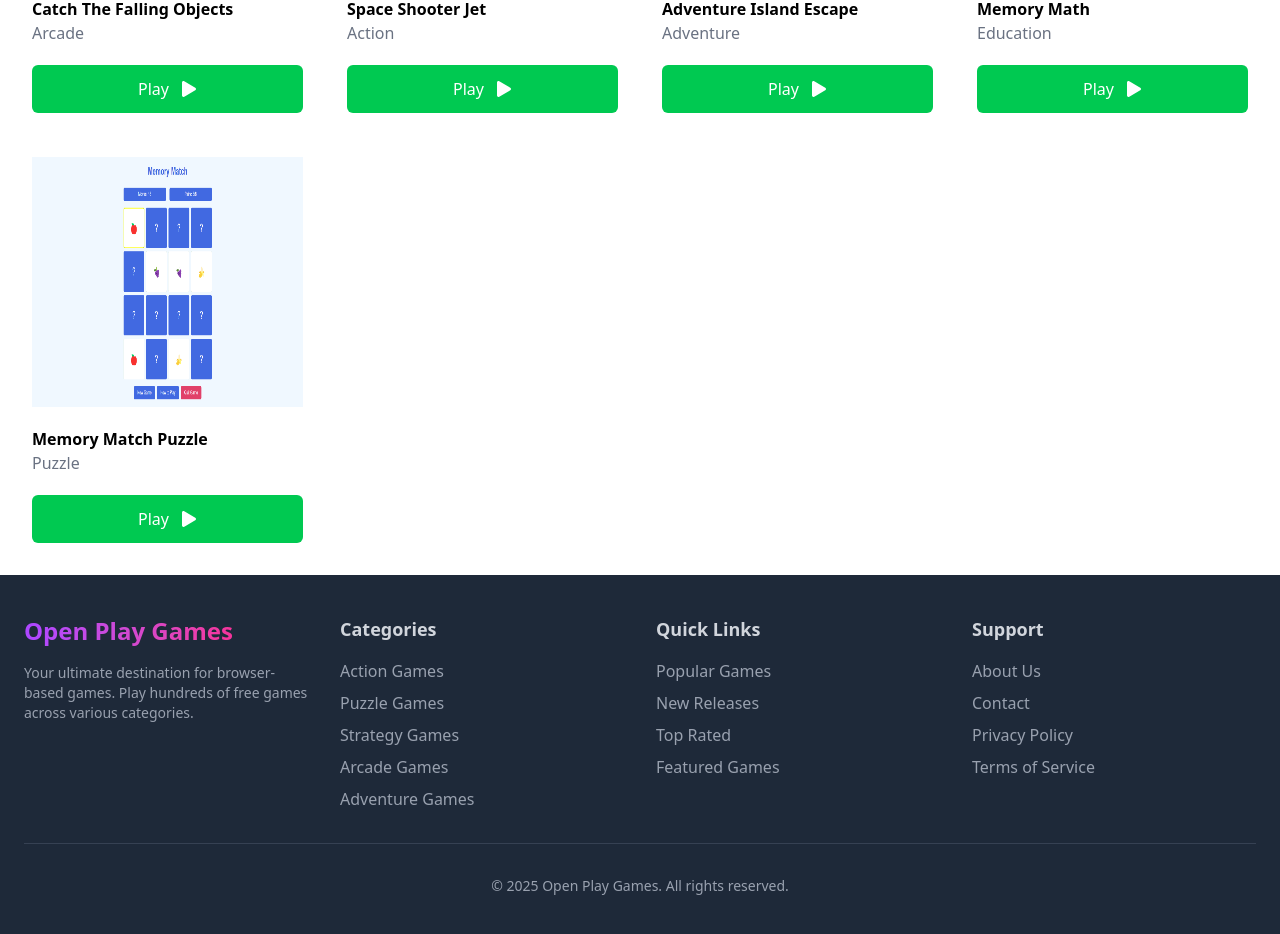
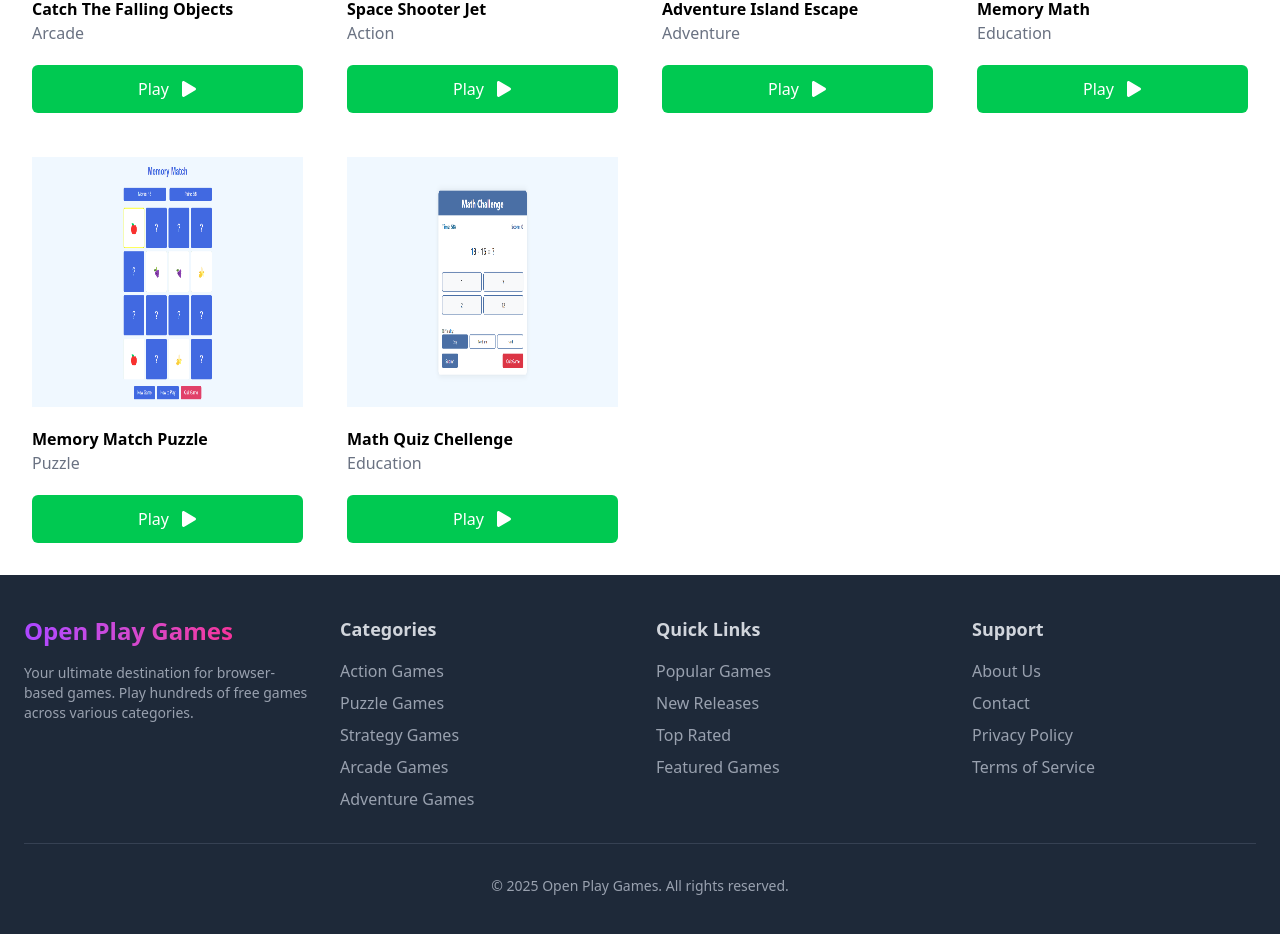
Before and after one commit to fjribptra/open-play-games, a Next.js app: page / in a window 1280 px wide. Shown: the part 820-1754 px from the top of the page. Built offline with nearby package versions, Linux system fonts and the light colour scheme.

Commit message:
feat: add math quiz chellenge

```diff
--- a/src/app/page.tsx
+++ b/src/app/page.tsx
@@ -18,7 +18,7 @@ export default function Home() {
           <div className="container mx-auto">
             <div className="bg-black top-0 left-0 w-full h-full opacity-50 absolute"></div>
             <div className="container mx-auto flex flex-col gap-5 items-start">
-              <h1 className="text-4xl lg:text-5xl xl:text-6xl font-bold z-10">Play Free Games in Seconds</h1>
+              <h1 className="text-4xl sm:text-5xl xl:text-6xl font-bold z-10">Play Free Games in Seconds</h1>
               <p className="z-10 xl:text-2xl">🚀 Play free game in seconds. No login or sign in required just for fun</p>
             </div>
           </div>
--- a/src/data/mockData.ts
+++ b/src/data/mockData.ts
@@ -35,5 +35,12 @@ export const mockGames: Game[] = [
         category: "Puzzle",
         image: "/game-thumbnails/memory-match-puzzle.png",
         link: "https://memory-match-puzzle.vercel.app/"
-    }
+    },
+    {
+        id: "6",
+        title: "Math Quiz Chellenge",
+        category: "Education",
+        image: "/game-thumbnails/math-quiz-chellenge.png",
+        link: "https://math-quiz-challenge.vercel.app/"
+    },
 ]
```
Also changed, not shown: public/game-thumbnails/math-quiz-chellenge.png (added).
